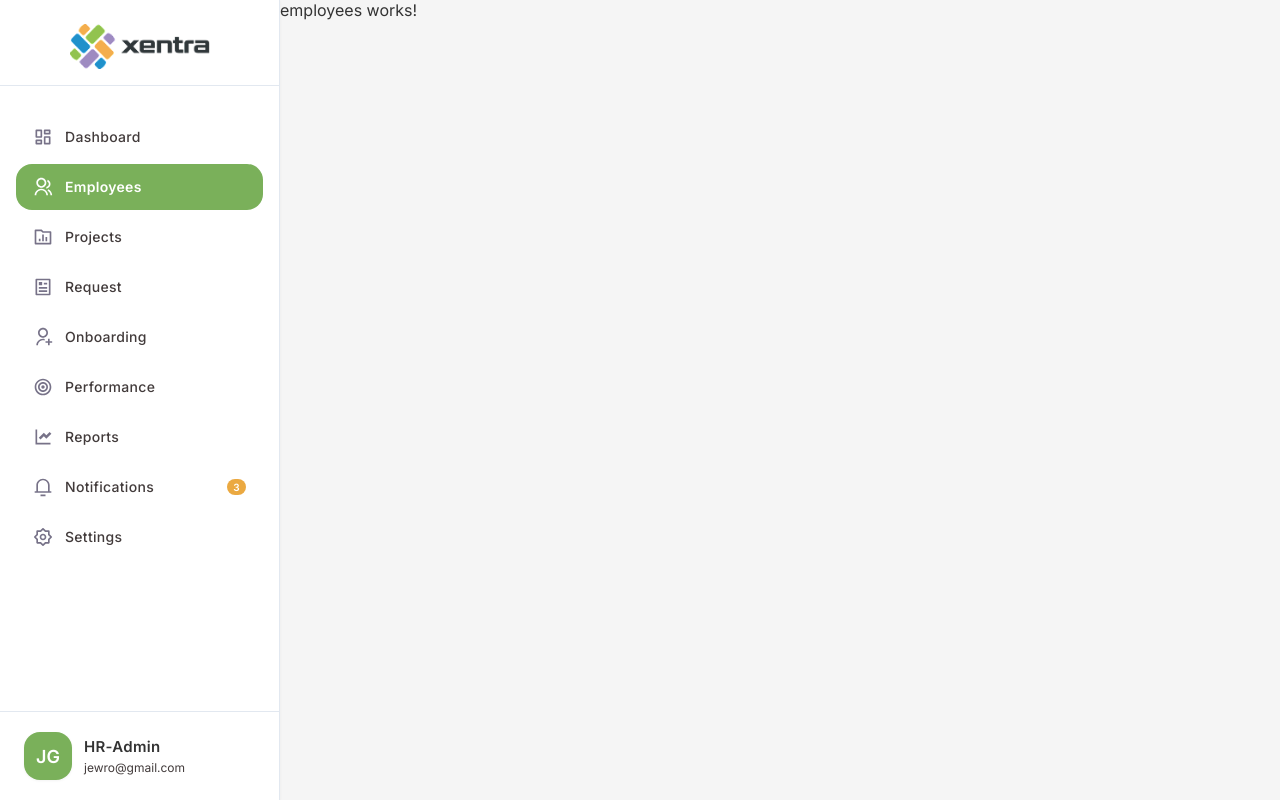
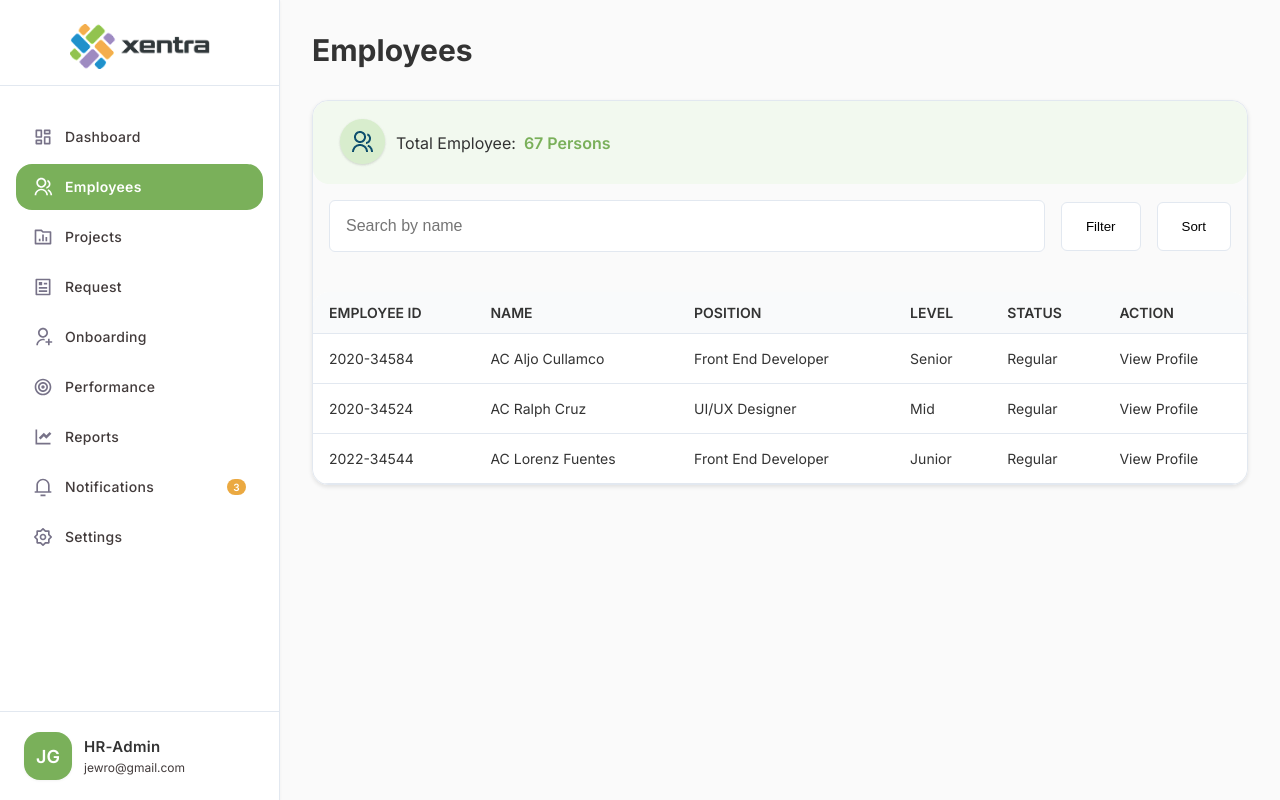
Before and after one commit to xentra-jairogarcia/hris-dashboard, an Angular app: page /employees in a window 1280 px wide. Built offline with nearby package versions, Linux system fonts and the light colour scheme.

Commit message:
Add Employees

```diff
--- a/src/app/core/layouts/main-layout/main-layout.scss
+++ b/src/app/core/layouts/main-layout/main-layout.scss
@@ -1,7 +1,7 @@
 .main-layout-container {
     display: flex;
     height: 100vh; /* full viewport height */
-    background-color: #f5f5f5;
+    background-color: #fafafa;
 
     .content-area {
         flex: 1;
--- a/src/app/pages/dashboard/dashboard.html
+++ b/src/app/pages/dashboard/dashboard.html
@@ -108,7 +108,7 @@
 
         <div class="birthday-item">
             <div class="avatar">NS</div>
-            <div>
+            <div class="celebrant-info">
             <p class="name">Neil Salcedo</p>
             <span class="role">Backend</span>
             <p class="date">January 31.</p>
@@ -117,7 +117,7 @@
 
         <div class="birthday-item">
             <div class="avatar">TS</div>
-            <div>
+            <div class="celebrant-info">
             <p class="name">Tanya Salcedo</p>
             <span class="role">Frontend</span>
             <p class="date">February 14.</p>
@@ -128,32 +128,24 @@
 
     </div>
 
-
     <!-- Onboarding -->
     <div class="card onboarding">
-
-        <h3>Onboarding in Progress</h3>
-
+        <h3 class="onboarding-h1">Onboarding in Progress</h3>
         <div class="onboard-item">
-
             <div class="avatar">AC</div>
-
             <div class="employee-info">
                 <p class="name">Al Cedrick Garcia</p>
                 <span class="role">Software Engineer</span>
                 <p class="start">Start Date: 2026-01-28</p>
             </div>
-
             <div class="progress-section">
                 <p>Progress</p>
                 <div class="progress-bar">
                     <div class="progress" style="width:35%"></div>
                 </div>
-            <span class="percent">35%</span>
+            </div>
+            <div class="percent">35%</div>
+        </div>
     </div>
 
 </div>
-
-    </div>
-
-</div>
--- a/src/app/pages/dashboard/dashboard.scss
+++ b/src/app/pages/dashboard/dashboard.scss
@@ -3,11 +3,10 @@
     --primary-color: var(--green-600);
     --primary-light: var(--blue-400);
     --secondary-color: var(--orange-500);
-    --text-primary: #1e293b;
+    --text-primary: #var(--black-500);
     --text-secondary: var(--black-400);
     --bg-white: #ffffff;
     --bg-hover: #f8fafc;
-    --border-color: #e2e8f0;
     --shadow-sm: 0 1px 3px rgba(0,0,0,0.05);
 }
 
@@ -116,10 +115,12 @@ th {
   text-align: left;
   font-size: 12px;
   color: #6b7280;
+  padding: 16px;
+  background-color: #fcfcfd;
 }
 
 td {
-  padding: 10px 0;
+  padding: 16px;
   border-top: 1px solid #eee;
   font-size: 14px;
 }
@@ -133,13 +134,13 @@ td {
 }
 
 .pending {
-  background: #ffe7c7;
-  color: #c76b00;
+  background:  var(--color-orange-500);
+  color: #ffff;
 }
 
 .approved {
-  background: #d7f5d7;
-  color: #0c7a0c;
+  background: var(--color-green-500);
+  color: #ffff;
 }
 
 /* Birthday */
@@ -151,41 +152,73 @@ td {
 }
 
 .avatar {
-  width: 36px;
-  height: 36px;
+  width: 40px;
+  height: 40px;
   border-radius: 50%;
-  background: #dbeafe;
+  background: var(--color-blue-100);
+  color: var(--color-blue-500);
   display: flex;
   align-items: center;
   justify-content: center;
   font-weight: bold;
 }
 
+.celebrant-info {
+  display: flex;
+  flex-direction: column;
+  gap: 4px;
+}
+
+.name {
+  font-weight: var(--font-weight-bold);
+}
+
 .role {
-  font-size: 12px;
-  color: #6b7280;
+  font-size: 14px;
+  color: var(--black-300);
 }
 
 .date {
-  font-size: 13px;
-  color: #2563eb;
+  font-size: 14px;
+  color: var(--color-blue-500);
+  font-weight: var(--font-weight-bold);
 }
 
 /* Onboarding */
 
+.onboarding-h1 {
+  margin-bottom: 16px;
+}
+
 .onboard-item {
   display: flex;
   align-items: center;
-  gap: 15px;
-  margin-top: 15px;
+  gap: 16px;
+  padding: 24px;
+  border: 1px solid var(--border-color);
+  border-radius: var(--radius-lg);
+}
+
+.start {
+  font-size: 14px;
+  color: var(--black-300);
 }
 
 .employee-info {
+  display: flex;
+  flex-direction: column;
+  gap: 8px;
   flex: 1;
 }
 
 .progress-section {
   width: 200px;
+}
+
+.progress-container {
+  display: flex;
+  flex-direction: column;
+  gap: px;
 }
 
 .progress-bar {
@@ -202,6 +235,7 @@ td {
 }
 
 .percent {
-  font-size: 13px;
+  font-size: 16px;
   color: #555;
+  font-weight: var(--font-weight-bold);
 }
--- a/src/app/pages/employees/employees.html
+++ b/src/app/pages/employees/employees.html
@@ -1 +1,69 @@
-<p>employees works!</p>
+<div class="employees-page">
+    <!-- Header section -->
+    <header class="page-header">
+        <h1>Employees</h1>
+        <!-- optional extra header content, e.g., breadcrumbs -->
+    </header>
+
+    <!-- Stats and actions row -->
+    <div class="stats">
+        <div class="stats-actions-row">
+            <div class="total-employees">
+                <img src="/Employees.png" alt="" class="stats-icon">
+                <span class="total-label">Total Employee:</span>
+                <span class="total-number">67 Persons</span>
+            </div>
+
+            <div class="search-and-filters">
+                <form action="/search_results" method="get" role="search">
+                    <label for="employee-search" class="visually-hidden">Search by name</label>
+                    <input type="search" id="employee-search" name="q" placeholder="Search by name">
+                </form>
+                <div class="btn">
+                    <button class="filter-btn" type="button">Filter</button>
+                    <button class="sort-btn" type="button">Sort</button>
+                </div>
+            </div>
+        </div>
+
+        <!-- Employee table -->
+        <table class="employees-table">
+            <thead>
+            <tr>
+                <th>EMPLOYEE ID</th>
+                <th>NAME</th>
+                <th>POSITION</th>
+                <th>LEVEL</th>
+                <th>STATUS</th>
+                <th>ACTION</th>
+            </tr>
+            </thead>
+            <tbody>
+            <tr>
+                <td>2020-34584</td>
+                <td>AC Aljo Cullamco</td>
+                <td>Front End Developer</td>
+                <td>Senior</td>
+                <td>Regular</td>
+                <td><a href="#">View Profile</a></td>
+            </tr>
+            <tr>
+                <td>2020-34524</td>
+                <td>AC Ralph Cruz</td>
+                <td>UI/UX Designer</td>
+                <td>Mid</td>
+                <td>Regular</td>
+                <td><a href="#">View Profile</a></td>
+            </tr>
+            <tr>
+                <td>2022-34544</td>
+                <td>AC Lorenz Fuentes</td>
+                <td>Front End Developer</td>
+                <td>Junior</td>
+                <td>Regular</td>
+                <td><a href="#">View Profile</a></td>
+            </tr>
+            </tbody>
+        </table>
+    </div>
+</div>
--- a/src/app/pages/employees/employees.scss
+++ b/src/app/pages/employees/employees.scss
@@ -0,0 +1,127 @@
+.employees-page {
+    padding: 32px;
+    font-family: 'Inter', sans-serif;
+    }
+
+.page-header h1 {
+    font-size: var(--text-3xl);
+    margin-bottom: 32px;
+}
+
+    .stats {
+        border-radius: var(--radius-2xl);
+        border: 1px solid var(--border-color);
+        box-shadow: var(--shadow-sm);
+
+
+        .stats-actions-row {
+            display: flex;
+            flex-direction: column;
+            flex-wrap: wrap;
+            justify-content: space-between;
+            margin-bottom: 24px;
+        }
+
+        .total-employees {
+            border-radius: var(--radius-2xl);
+            padding: 16px 24px;
+            display: flex;
+            align-items: center;
+            gap: 8px;
+            background: var(--green-50);
+            font-size: 16px;
+        .total-number {
+            font-weight: 600;
+            color: var(--green-600);
+        }
+    }
+}
+
+
+    .search-and-filters {
+        display: flex;
+        gap: 16px;
+        align-items: center;
+        justify-content: space-between;
+        padding: 16px;
+    }
+
+    .search-and-filters form {
+        flex: 1 1 auto;
+        min-width: 0;
+    }
+
+    .search-and-filters form input{
+        width: 100%;
+        flex: 1 1 auto;
+        min-width: 0;
+    }
+
+    /* Visually hidden class for screen‑readers only */
+    .visually-hidden {
+        position: absolute;
+        width: 1px;
+        height: 1px;
+        padding: 0;
+        margin: -1px;
+        overflow: hidden;
+        clip: rect(0,0,0,0);
+        border: 0;
+    }
+
+    input[type="search"] {
+        padding: 16px;
+        border: 1px solid var(--border-color);
+        border-radius: var(--radius-md);
+        font-size: 16px;
+        min-width: 240px;
+    }
+
+    .btn {
+        display: flex;
+        gap: 16px;
+    }
+
+    button {
+        padding: 16px 24px;
+        border: 1px solid var(--border-color);
+        background: white;
+        border-radius: var(--radius-md);
+        font-weight: 500;
+        cursor: pointer;
+        &:hover {
+            background: var(--bg-hover);
+        }
+    }
+
+    .employees-table {
+        width: 100%;
+        border-collapse: collapse;
+        background: white;
+        border-radius: var(--radius-2xl);
+        overflow: hidden;
+
+    th {
+        text-align: left;
+        padding: 12px 16px;
+        background: #f9fafb;
+        font-weight: 600;
+        font-size: 14px;
+        color: var(--text-secondary);
+        border-bottom: 1px solid var(--border-color);
+    }
+
+    td {
+        padding: 16px;
+        border-bottom: 1px solid var(--border-color);
+        font-size: 14px;
+    }
+
+    a {
+        color: var(--primary-color);
+        text-decoration: none;
+        &:hover {
+        text-decoration: underline;
+        }
+    }
+}
--- a/src/styles.scss
+++ b/src/styles.scss
@@ -144,6 +144,7 @@ body {
     --radius-2xl: 16px;
     --radius-3xl: 24px;
     --radius-full: 9999px;
+    --border-color: #e2e8f0;
 
     /* Shadows */
     --shadow-none: none;
```
Also changed, not shown: public/Employees.png (added), 1 other file (tests, documents, lock files or other folders). Lines whose indentation alone changed are shown as unchanged.
